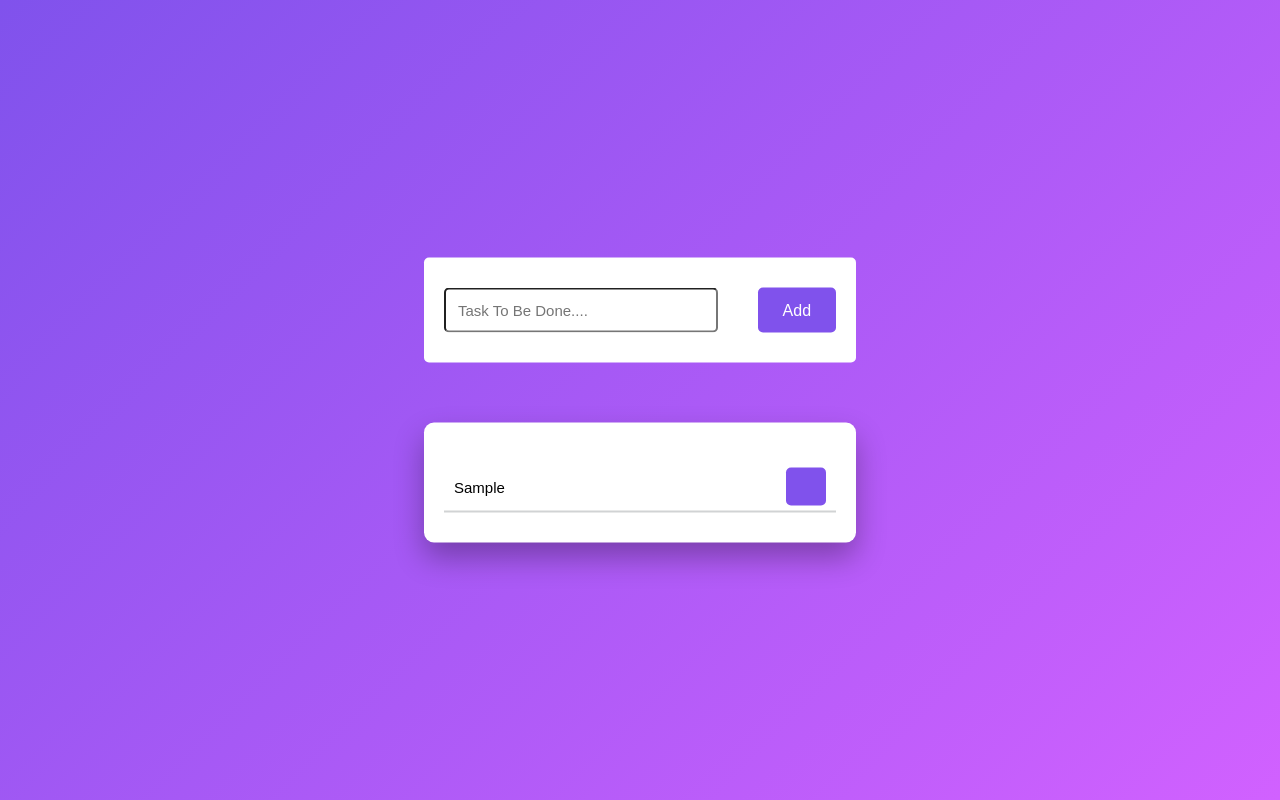
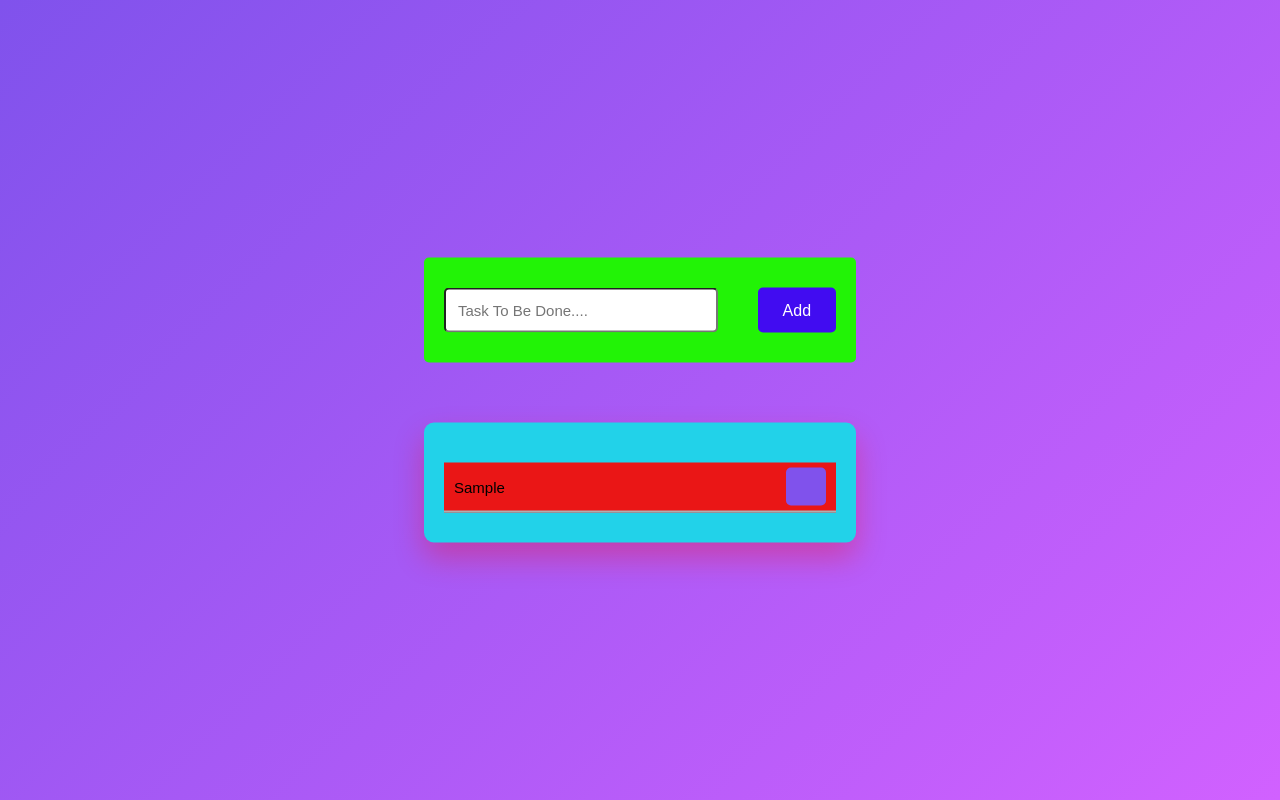
Before and after one commit to anandlm12/To_do_List, a plain HTML site: page index.html in a window 1280 px wide. Both pictures are taken after typing "Sample" into the empty fields and a click on the button "Add". Drawn offline with Linux system fonts and the light colour scheme.

Commit message:
Button color change

```diff
--- a/style.css
+++ b/style.css
@@ -14,7 +14,7 @@ body{
     );
 }
 .container{
-    border: 2 px solid white;
+    border: 2 px solid rgb(150, 148, 148);
     width: 40%;
     min-width: 450px;
     position: absolute;
@@ -25,7 +25,7 @@ body{
 }
 #newtask{
     position: relative;
-    background-color: #ffffff;
+    background-color: #22f306;
     padding: 30px 20px;
     border-radius: 5px;
     box-shadow: 0 15px 30 px rgba(0,0,0,0.3);
@@ -60,30 +60,30 @@ body{
     font-family: 'Gilroy', sans-serif;
     font-weight: 500;
     font-size: 16px;
-    background-color: #8052ec;
+    background-color: #410cf1;
     border: none;
     color: #ffffff;
     cursor: pointer;
 }
 
 #tasks{
-    background-color: #ffffff;
+    background-color: #22d2e9;
     padding: 30px 20px;
     margin-top: 60px;
     border-radius: 10px;
-    box-shadow: 0 15px 30px rgba(0, 0, 0, 0.3);
+    box-shadow: 0 15px 30px rgba(247, 0, 0, 0.3);
     width: 100%;
     position: relative;
 }
 .task{
-    background-color: #ffffff;
+    background-color: #ea1616;
     height: 50px;
     padding: 5px 10px;
     margin-top: 10px;
     display: flex;
     align-items: center;
     justify-content: space-between;
-    border-bottom: 2px solid #d1d3d4;
+    border-bottom: 2px solid #aeaeae;
     cursor: pointer;
 }
 .task span{
@@ -93,7 +93,7 @@ body{
 }
 .task button{
     background-color: #8052ec;
-    color: #ffffff;
+    color: #1c0909;
     height: 100%;
     width: 40px;
     border-radius: 5px;
```
